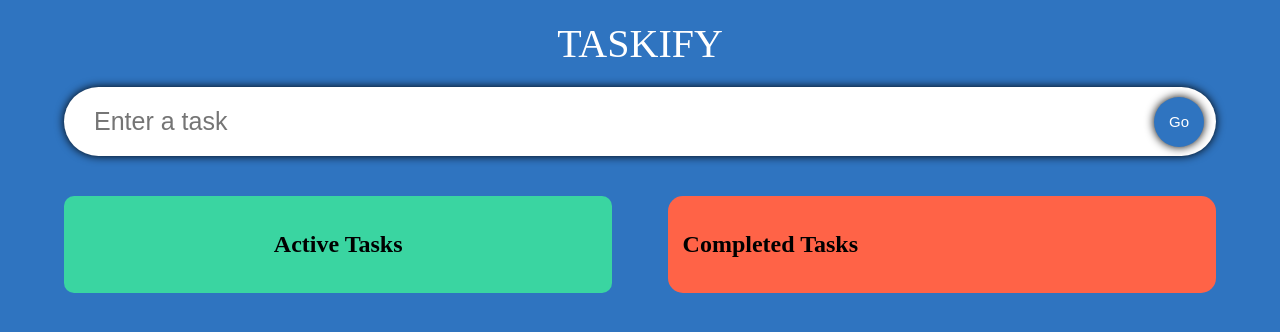
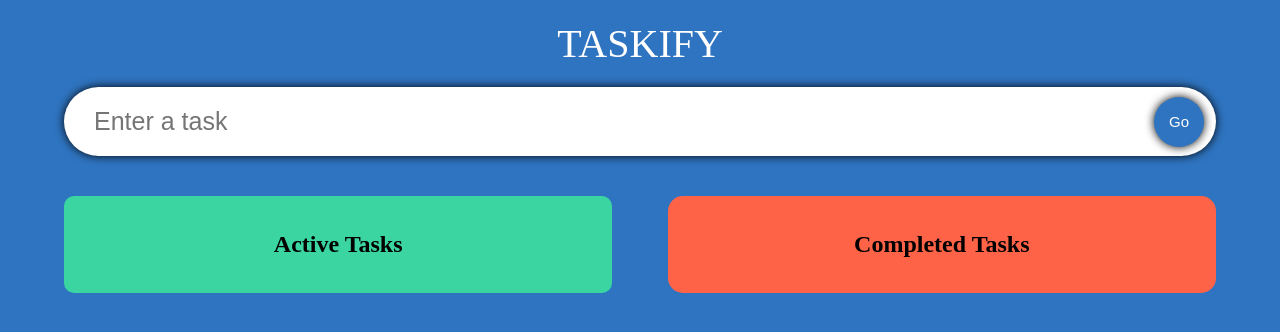
Before and after one commit to KhaqanZamir/trello, a React (Create React App) app: page / in a window 1280 px wide. Shown: the top 332 px of the page. Built offline with nearby package versions, Linux system fonts and the light colour scheme; a web font is replaced by a local one.

Commit message:
finished with dragging tasks

```diff
--- a/src/components/styles.css
+++ b/src/components/styles.css
@@ -97,7 +97,7 @@
       align-items: flex-start;
       padding: 10px;
       cursor: grab;
-      margin: auto;
+      margin: 0px auto;
       min-height: 30px;
       line-height: 25px;
       border-radius: 10px;
@@ -171,6 +171,7 @@
   display: block;
   font-size: 24px;
   font-weight: 600;
+  text-align: center;
 }
 
   @media (max-width: 767px) {
```
